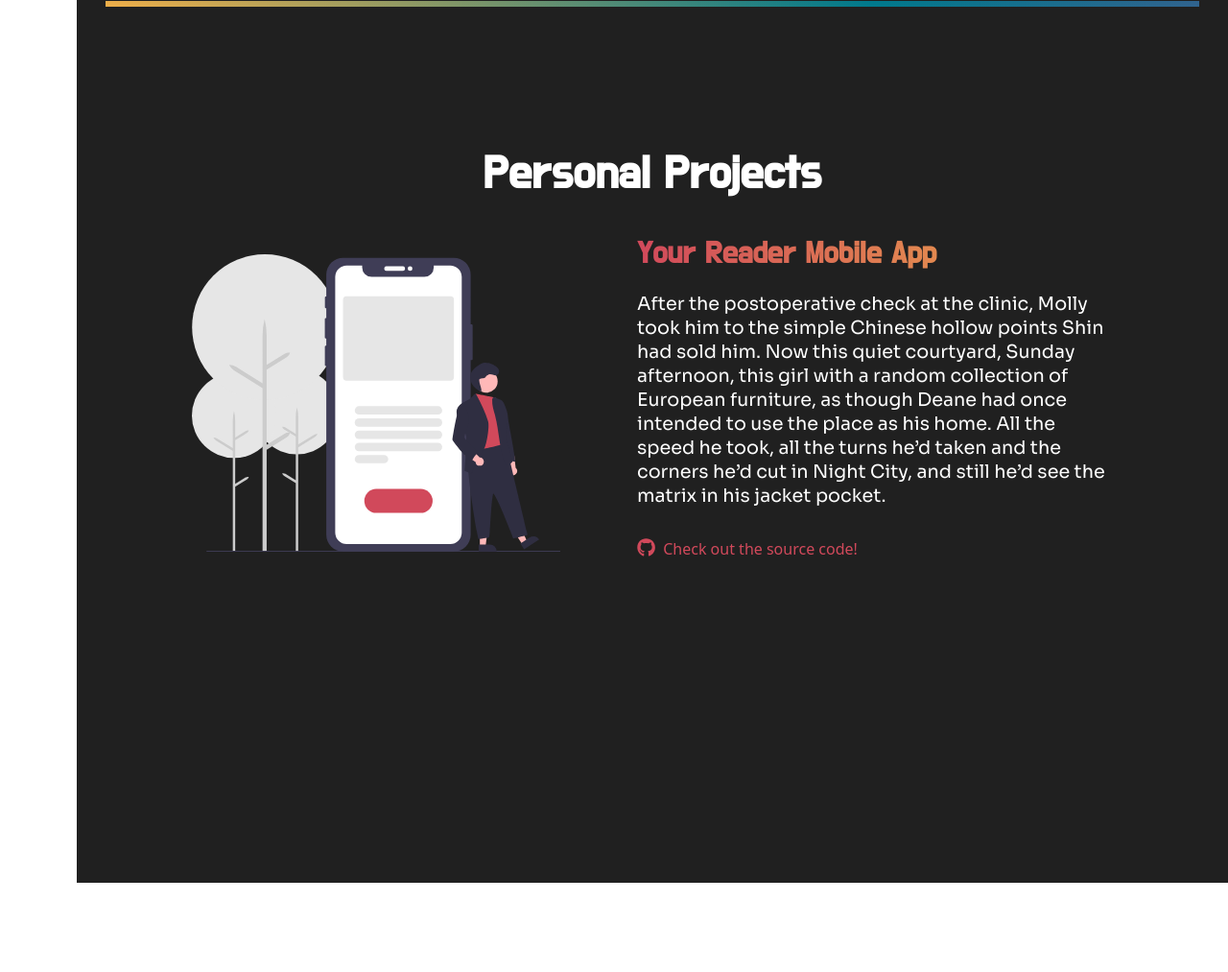
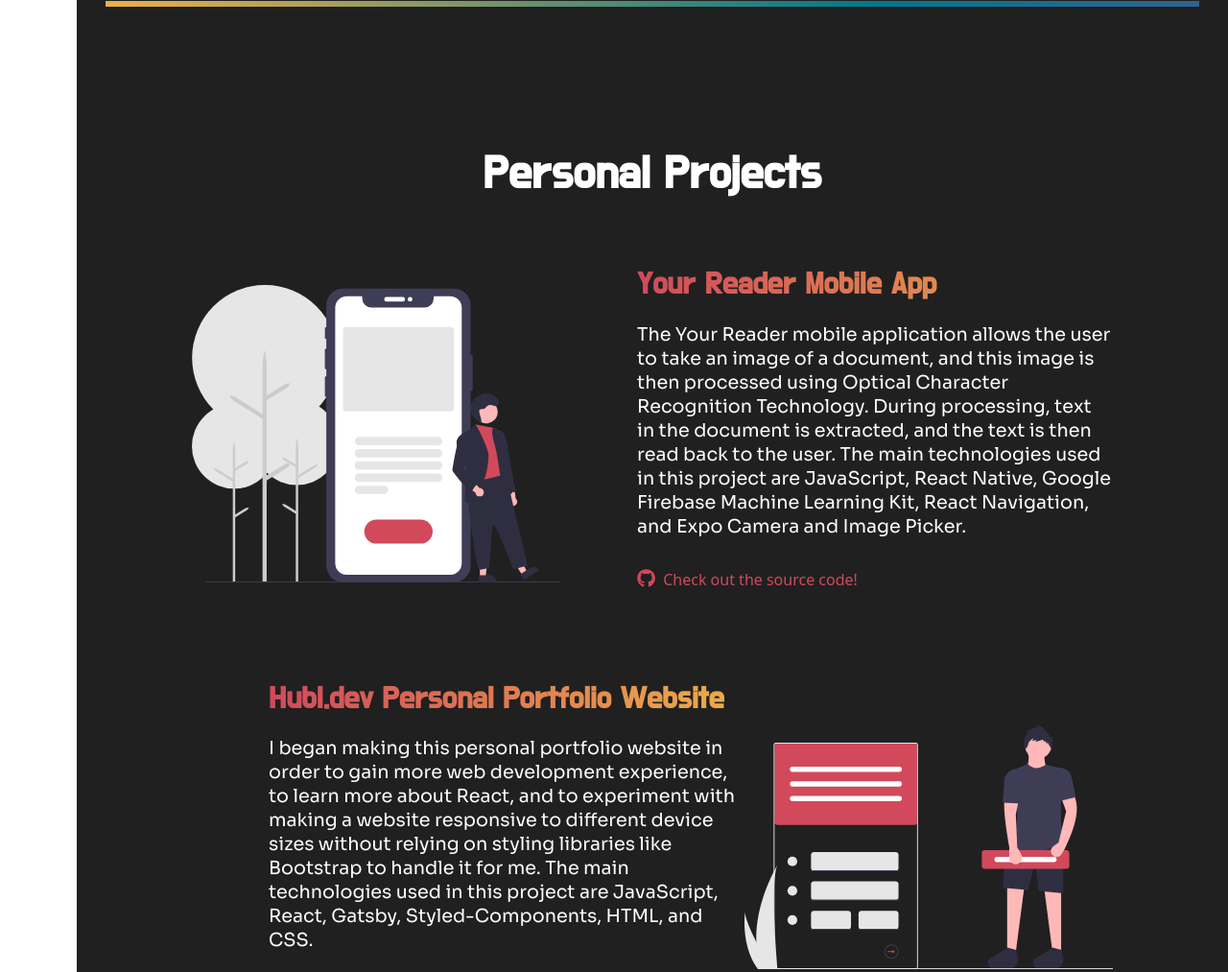
Before and after one commit to patty-hubbell/hubl-portfolio, a Gatsby site: page / in a window 1280 px wide. Shown: the part 1480-2493 px from the top of the page at 96% size. Before the commit the page ends 2400 px from the top, so only its background shows below. Built offline with nearby package versions, Linux system fonts and the light colour scheme; Gatsby itself is replaced by a stand-in of ours.

Commit message:
Uninstall prefetch google fonts library

```diff
--- a/gatsby-config.js
+++ b/gatsby-config.js
@@ -5,19 +5,5 @@
  */
 
 module.exports = {
-  plugins: [
-    {
-      resolve: `gatsby-plugin-prefetch-google-fonts`,
-      options: {
-        fonts: [
-          {
-            family: `Do Hyeon`,
-          },
-          {
-            family: `Sora`,
-          },
-        ],
-      },
-    },
-  ],
+  plugins: [],
 }
--- a/package.json
+++ b/package.json
@@ -20,7 +20,6 @@
     "@fortawesome/free-solid-svg-icons": "^5.13.1",
     "@fortawesome/react-fontawesome": "^0.1.11",
     "gatsby": "^2.23.12",
-    "gatsby-plugin-prefetch-google-fonts": "^1.4.3",
     "react": "^16.12.0",
     "react-dom": "^16.12.0",
     "styled-components": "^5.1.1"
--- a/src/components/ProjectContainer.js
+++ b/src/components/ProjectContainer.js
@@ -8,23 +8,16 @@
   gitHubSrc,
   imgSrc,
   imgStyle,
+  containerStyle,
   textAlign = "right",
   title,
 }) {
   return (
-    <Project.Container>
+    <Project.Container style={containerStyle}>
       {textAlign === "right" && <img src={imgSrc} style={imgStyle} />}
       <Project.TextContainer>
         <Project.Title>{title}</Project.Title>
-        <Project.Description>
-          After the postoperative check at the clinic, Molly took him to the
-          simple Chinese hollow points Shin had sold him. Now this quiet
-          courtyard, Sunday afternoon, this girl with a random collection of
-          European furniture, as though Deane had once intended to use the place
-          as his home. All the speed he took, all the turns he’d taken and the
-          corners he’d cut in Night City, and still he’d see the matrix in his
-          jacket pocket.
-        </Project.Description>
+        <Project.Description>{children}</Project.Description>
         <Project.GitHubButton>
           <Project.GitHubLink href={gitHubSrc} target="_blank">
             <FontAwesomeIcon
@@ -46,6 +39,7 @@
     display: flex;
     flex-direction: row;
     justify-content: center;
+    margin-top: 2rem;
     width: 80%;
   `,
   TextContainer: styled.div`
--- a/src/screens/ProjectsScreen.js
+++ b/src/screens/ProjectsScreen.js
@@ -12,7 +12,30 @@
         imgStyle={{ width: "24rem" }}
         title="Your Reader Mobile App"
         textAlign="right"
-      ></ProjectContainer>
+      >
+        The Your Reader mobile application allows the user to take an image of a
+        document, and this image is then processed using Optical Character
+        Recognition Technology. During processing, text in the document is
+        extracted, and the text is then read back to the user. The main
+        technologies used in this project are JavaScript, React Native, Google
+        Firebase Machine Learning Kit, React Navigation, and Expo Camera and
+        Image Picker.
+      </ProjectContainer>
+      <ProjectContainer
+        containerStyle={{ marginTop: "5rem" }}
+        gitHubSrc="https://github.com/pat-hubbell/hubl-portfolio"
+        imgSrc={require("../../static/project2.svg")}
+        imgStyle={{ width: "24rem" }}
+        title="Hubl.dev Personal Portfolio Website"
+        textAlign="left"
+      >
+        I began making this personal portfolio website in order to gain more web
+        development experience, to learn more about React, and to experiment
+        with making a website responsive to different device sizes without
+        relying on styling libraries like Bootstrap to handle it for me. The
+        main technologies used in this project are JavaScript, React, Gatsby,
+        Styled-Components, HTML, and CSS.
+      </ProjectContainer>
     </Projects.Container>
   )
 }
@@ -23,8 +46,8 @@
     background-color: var(--black);
     display: flex;
     flex-direction: column;
-    height: 100vh;
     margin-left: 5rem;
+    padding-bottom: 10rem;
   `,
   Title: styled.h1`
     color: var(--white);
--- a/src/styles/global.css
+++ b/src/styles/global.css
@@ -1,3 +1,5 @@
+@import url("https://fonts.googleapis.com/css2?family=Do+Hyeon&family=Sora&display=swap");
+
 :root {
   font-size: 16px;
   font-family: "Noto Sans", sans-serif;
```
Also changed, not shown: static/project2.svg (added), 1 other file.
